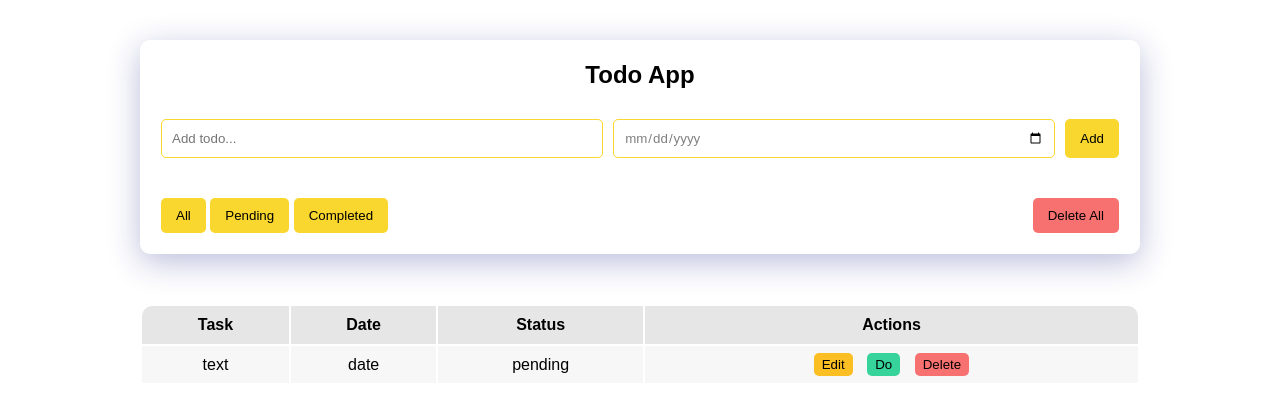
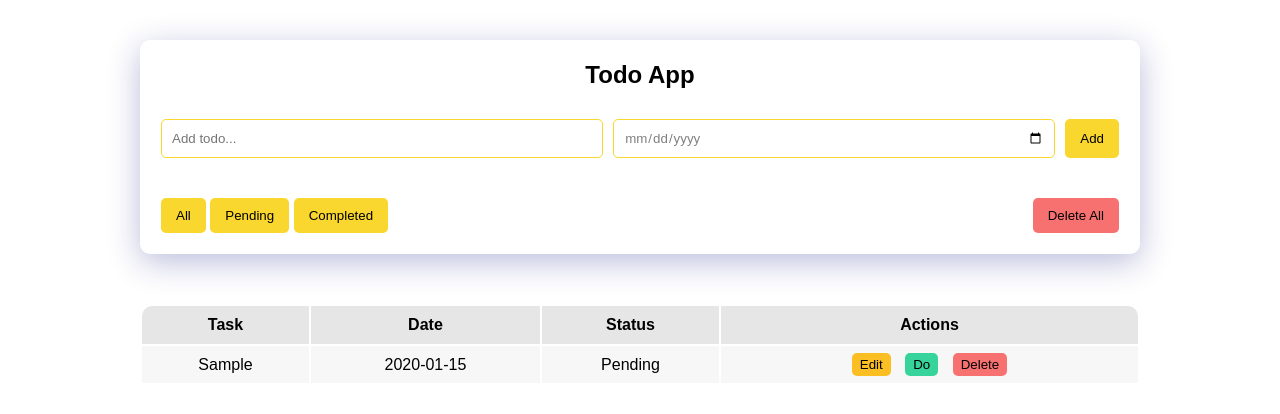
Before and after one commit to webnook/todo-app-js-2, a plain HTML site: page index.html in a window 1280 px wide. Both pictures are taken after typing "Sample", "2020-01-15" into the empty fields and a click on the button "Add". Drawn offline with Linux system fonts and the light colour scheme.

Commit message:
delete all todos handled

```diff
--- a/index.html
+++ b/index.html
@@ -35,7 +35,7 @@
           </tr>
         </thead>
         <tbody>
-          <tr>
+          <!-- <tr>
             <td>text</td>
             <td>date</td>
             <td>pending</td>
@@ -44,7 +44,7 @@
               <button>Do</button>
               <button>Delete</button>
             </td>
-          </tr>
+          </tr> -->
         </tbody>
       </table>
     </div>
--- a/js/app.js
+++ b/js/app.js
@@ -2,8 +2,10 @@ const taskInput = document.getElementById("task-input");
 const dateInput = document.getElementById("date-input");
 const addButton = document.getElementById("add-button");
 const alertMessage = document.getElementById("alert-message");
+const todoBody = document.querySelector("tbody");
+const deleteAllButton = document.getElementById("delete-all-btn");
 
-const todos = JSON.parse(localStorage.getItem("todos")) || [];
+let todos = JSON.parse(localStorage.getItem("todos")) || [];
 
 const showAlert = (message, type) => {
   alertMessage.innerHTML = "";
@@ -21,6 +23,26 @@ const saveToLocalStorage = () => {
   localStorage.setItem("todos", JSON.stringify(todos));
 };
 
+const displayTodos = () => {
+  todoBody.innerHTML = "";
+  if (!todos.length) {
+    todoBody.innerHTML = "<tr><td colspan='4'>No Task Found!</td></tr>";
+    return;
+  }
+  todos.forEach((todo) => {
+    todoBody.innerHTML += `<tr>
+            <td>${todo.task}</td>
+            <td>${todo.date || "No Date"}</td>
+            <td>${todo.completed ? "Completed" : "Pending"}</td>
+            <td>
+              <button>Edit</button>
+              <button>Do</button>
+              <button>Delete</button>
+            </td>
+          </tr>`;
+  });
+};
+
 const addHandler = () => {
   const task = taskInput.value;
   const date = dateInput.value;
@@ -33,6 +55,7 @@ const addHandler = () => {
   if (task) {
     todos.push(todo);
     saveToLocalStorage();
+    displayTodos();
     taskInput.value = "";
     dateInput.value = "";
     showAlert("Todo added successfully", "success");
@@ -40,5 +63,17 @@ const addHandler = () => {
     showAlert("Please enter a valid todo", "error");
   }
 };
+const deleteAllHandler = () => {
+  if (todos.length) {
+    todos = [];
+    saveToLocalStorage();
+    displayTodos();
+    showAlert("All todos cleared successfully", "success");
+  } else {
+    showAlert("No todos to clear", "error");
+  }
+};
 
+window.addEventListener("load", displayTodos);
 addButton.addEventListener("click", addHandler);
+deleteAllButton.addEventListener("click", deleteAllHandler);
```
